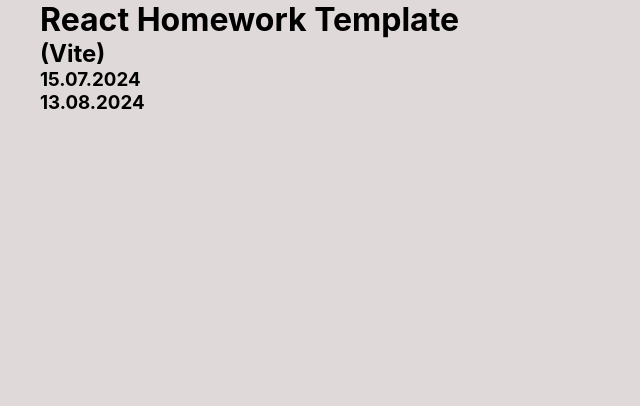
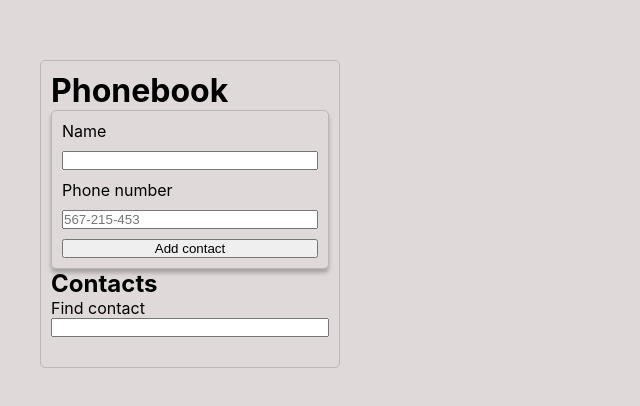
Before and after one commit to KonradKinok/goit-react-hw-06-phonebook, a React (Vite) app: page / in a window 1280 px wide. Shown: the top 406 px of the page, without its empty margins (0-640 px from the left). Built offline with nearby package versions, Linux system fonts and the light colour scheme.

Commit message:
13.08.2024

```diff
--- a/src/components/App.tsx
+++ b/src/components/App.tsx
@@ -1,5 +1,5 @@
 import React from "react";
-function App() {
+function App(): React.ReactElement {
   return (
     <>
       <h1>React Homework Template</h1>
--- /dev/null
+++ b/src/components/ContactForm/ContactForm.module.scss
@@ -0,0 +1,11 @@
+.form {
+    width: auto;
+    box-shadow: 0 4px 4px 0 rgba(0, 0, 0, 0.25);
+    border-radius: 5px;
+    display: flex;
+    flex-direction: column;
+    border: 1px solid rgba(46, 47, 66, 0.2);
+    padding: 10px;
+
+    gap: 10px;
+}
--- /dev/null
+++ b/src/components/ContactForm/index.tsx
@@ -0,0 +1,98 @@
+import React,{ useState, ChangeEvent, FormEvent } from "react";
+import PropTypes from "prop-types";
+import { nanoid } from 'nanoid'
+import scss from "./ContactForm.module.scss"
+
+interface Contact {
+  id: string;
+  name: string;
+  number: string;
+}
+
+interface ContactFormProps {
+  addContact: (contact: Contact) => void;
+  contacts: Contact[];
+}
+
+const ContactForm: React.FC<ContactFormProps> = ({ addContact, contacts }) => {
+
+    const [contact, setContact] = useState({ name: "", number: "" });
+
+    const handleChange = (ev: ChangeEvent<HTMLInputElement>) => {
+        const { name, value } = ev.currentTarget;
+        setContact((prevValue) => ({
+            ...prevValue,
+            [name]: value
+        }));
+    };
+
+    const handleSubmit = (ev: FormEvent<HTMLFormElement>) => {
+        ev.preventDefault();
+        const newContact: Contact = {
+            id: nanoid(),
+            name: contact.name,
+            number: contact.number,
+        };
+
+        const contactExists = contacts.some(
+            (existingContact) =>
+                existingContact.name === newContact.name ||
+                existingContact.number === newContact.number,
+        );
+
+        if (contactExists) {
+            window.alert(`${newContact.name} or ${newContact.number} is already in contacts`);
+            return;
+        }
+
+        addContact(newContact);
+        setContact({ name: "", number: "" });
+    };
+
+    const nameId = nanoid();
+    const numId = nanoid();
+    return (
+        <>
+            <form className={scss.form} onSubmit={handleSubmit}>
+                <label htmlFor={nameId}>Name</label>
+                <input
+                    id={nameId}
+                    type="text"
+                    name="name"
+                    pattern="^[a-zA-Z]+((['\u0020-\u002D][a-zA-Z])?[a-zA-Z]*)*$"
+                    title="Name may contain only letters, apostrophe, dash and spaces. For example Adrian, Jacob Mercer, Charles de Batz de Castelmore d'Artagnan"
+                    required
+                    value={contact.name}
+                    onChange={handleChange}
+                />
+                <label htmlFor={numId}>Phone number</label>
+                <input
+                    id={numId}
+                    type="tel"
+                    name="number"
+                    // pattern="((\+|00)?[1-9]{2}|0)[1-9]( ?[0-9]){8}"
+                    placeholder="567-215-453"
+                    pattern="\d\d\d-\d\d\d-\d\d\d"
+                    title="Phone number must be digits and can contain spaces, dashes, parentheses and can start with + Example: 567-216-456"
+                    required
+                    value={contact.number}
+                    onChange={handleChange}
+                />
+                <button type="submit">Add contact</button>
+            </form>
+        </>
+    );
+}
+
+ContactForm.propTypes = {
+  addContact: PropTypes.func.isRequired,
+  contacts: PropTypes.arrayOf(
+    PropTypes.shape({
+      id: PropTypes.string.isRequired,
+      name: PropTypes.string.isRequired,
+      number: PropTypes.string.isRequired,
+    }).isRequired,
+  ).isRequired,
+};
+
+export default ContactForm;
--- /dev/null
+++ b/src/components/ContactList/index.tsx
@@ -0,0 +1,50 @@
+import React from "react";
+import PropTypes from "prop-types";
+import SeparateContact from "../SeparateContact/index";
+
+interface Contact {
+  id: string;
+  name: string;
+  number: string;
+}
+
+interface ContactListProps {
+  contacts: Contact[];
+  filter: string;
+  onDelete: (id: string) => void;
+}
+
+const ContactList: React.FC<ContactListProps> = ({ contacts, filter, onDelete }) => {
+
+    const filteredContacts = contacts.filter((contact) =>
+        contact.name.toLowerCase().includes(filter.toLowerCase()),
+    );
+
+    return (
+        <div>
+            <ul>
+                {filteredContacts.map((contact) => (
+                    <SeparateContact
+                        key={contact.id}
+                        contact={contact}
+                        onDelete={onDelete}
+                    />
+                ))}
+            </ul>
+        </div>
+    );
+};
+
+ContactList.propTypes = {
+  contacts: PropTypes.arrayOf(
+    PropTypes.shape({
+      id: PropTypes.string.isRequired,
+      name: PropTypes.string.isRequired,
+      number: PropTypes.string.isRequired,
+    }).isRequired
+  ).isRequired,
+  filter: PropTypes.string.isRequired,
+  onDelete: PropTypes.func.isRequired,
+};
+
+export default ContactList;
--- /dev/null
+++ b/src/components/Filter/Filter.module.scss
@@ -0,0 +1,5 @@
+.containerFilter{
+    margin-bottom: 20px;
+    display: flex;
+    flex-direction: column;
+}
--- /dev/null
+++ b/src/components/Filter/index.tsx
@@ -0,0 +1,33 @@
+import React, { ChangeEvent } from "react";
+import PropTypes from "prop-types";
+import { nanoid } from 'nanoid'
+import scss from "./Filter.module.scss"
+
+interface FilterProps {
+  filter: string;
+  onFilterChange: (event: ChangeEvent<HTMLInputElement>) => void;
+}
+
+const Filter: React.FC<FilterProps> = ({ filter, onFilterChange }) => {
+
+    const searchId = nanoid();
+    return (
+        <div className={scss.containerFilter}>
+            <label htmlFor={searchId}>Find contact</label>
+            <input
+                type="text"
+                id={searchId}
+                name="filter"
+                value={filter}
+                onChange={onFilterChange}
+            />
+        </div>
+    );
+}
+
+Filter.propTypes = {
+  filter: PropTypes.string.isRequired,
+  onFilterChange: PropTypes.func.isRequired,
+};
+
+export default Filter;
--- /dev/null
+++ b/src/components/Phonebook/Phonebook.module.scss
@@ -0,0 +1,9 @@
+.phonebookContainer {
+    width: 300px;
+    display: flex;
+    flex-direction: column;
+    border: 1px solid rgba(46, 47, 66, 0.2);
+    border-radius: 5px;
+    padding: 10px;
+    margin-top: 60px;
+}
--- /dev/null
+++ b/src/components/Phonebook/index.tsx
@@ -0,0 +1,62 @@
+import React,{ useState, useEffect, ChangeEvent, useRef } from "react";
+import * as globalFunctions from "../../globalFunctions/functions"
+import scss from "./Phonebook.module.scss";
+import ContactForm from "../ContactForm/index";
+import Filter from "../Filter/index";
+import ContactList from "../ContactList/index";
+const localStorageKey = 'Phonebook-local-storage';
+
+interface Contact {
+  id: string;
+  name: string;
+  number: string;
+}
+
+export function Contacts() {
+    const [contacts, setContacts] = useState<Contact[]>(globalFunctions.loadLocalStorage(localStorageKey) as Contact[]||[]);
+    const [filter, setFilter] = useState<string>("");
+    const initialized = useRef(false);
+
+    // useEffect(() => {
+    //     if (!initialized.current) {
+    //         initialized.current = true;
+    //         const contactsFromLocalStorage = globalFunctions.loadLocalStorage(localStorageKey) as Contact[];
+    //         setContacts(contactsFromLocalStorage);
+    //     };
+    // }, []);
+
+    useEffect(() => {
+        globalFunctions.saveLocalStorage(localStorageKey, contacts);
+    }, [contacts]);
+
+    const addContact = (contact: Contact) => {
+        setContacts((prevContacts) =>  [...prevContacts, contact] );
+    };
+
+    const handleDelete = (contactId: string) => {
+        setContacts((prevContacts) => {
+            const updatedContacts = prevContacts.filter(
+                (contact) => contact.id !== contactId,
+            );
+            return updatedContacts;
+        });
+    };
+
+    const handleFilterChange = (event: ChangeEvent<HTMLInputElement>) => {
+        setFilter(event.target.value);
+    };
+
+    return (
+        <div className={scss.phonebookContainer}>
+            <h1>Phonebook</h1>
+            <ContactForm addContact={addContact} contacts={contacts} />
+
+            <h2>Contacts</h2>
+            <Filter filter={filter} onFilterChange={handleFilterChange} />
+            <ContactList contacts={contacts}
+                filter={filter}
+                onDelete={handleDelete}
+            />
+        </div>
+    )
+}
--- /dev/null
+++ b/src/components/SeparateContact/SeparateContact.module.scss
@@ -0,0 +1,6 @@
+.containerContact{
+    display: flex;
+    align-items: center;
+    justify-content:space-between;
+    padding-top: 5px;
+}
--- /dev/null
+++ b/src/components/SeparateContact/index.tsx
@@ -0,0 +1,42 @@
+import React from "react";
+import PropTypes from "prop-types";
+import scss from "./SeparateContact.module.scss";
+
+interface Contact {
+  id: string;
+  name: string;
+  number: string;
+}
+interface SeparateContactProps {
+  contact: Contact;
+  onDelete: (id: string) => void;
+}
+
+const SeparateContact: React.FC<SeparateContactProps> =  ({ contact, onDelete })=> {
+
+    const handleDelete = () => {
+        onDelete(contact.id);
+    };
+
+    return (
+        <li className={scss.containerContact} key={contact.id} >
+            <span > {contact.name}: {contact.number}</span>
+            <button
+                type="button"
+                onClick={handleDelete}>
+                Delete
+            </button>
+        </li>
+    );
+};
+
+SeparateContact.propTypes = {
+  contact: PropTypes.shape({
+    id: PropTypes.string.isRequired,
+    name: PropTypes.string.isRequired,
+    number: PropTypes.string.isRequired,
+  }).isRequired,
+  onDelete: PropTypes.func.isRequired,
+};
+
+export default SeparateContact;
--- a/src/main.jsx
+++ b/src/main.jsx
@@ -1,10 +1,10 @@
-import "./globalStyles/index.css"
+import './globalStyles/index.css';
 import React from "react";
 import ReactDOM from "react-dom/client";
-import App from "./components/App.tsx";
+import * as Phonebook from "./components/Phonebook/index"
 
 ReactDOM.createRoot(document.getElementById("root")).render(
   <React.StrictMode>
-    <App />
+    <Phonebook.Contacts />
   </React.StrictMode>,
 );
--- a/tsconfig.json
+++ b/tsconfig.json
@@ -7,7 +7,10 @@
     "isolatedModules": true,
     "noEmit": true,
      "typeRoots": ["./node_modules/@types", "./src/types"],
-
+    "lib": ["DOM", "DOM.Iterable", "ESNext"],
+    "allowJs": false,
+    "allowSyntheticDefaultImports": true,
+    "noFallthroughCasesInSwitch": true,
     /* Projects */
     // "incremental": true,                              /* Save .tsbuildinfo files to allow for incremental compilation of projects. */
     // "composite": true,                                /* Enable constraints that allow a TypeScript project to be used with project references. */
```
